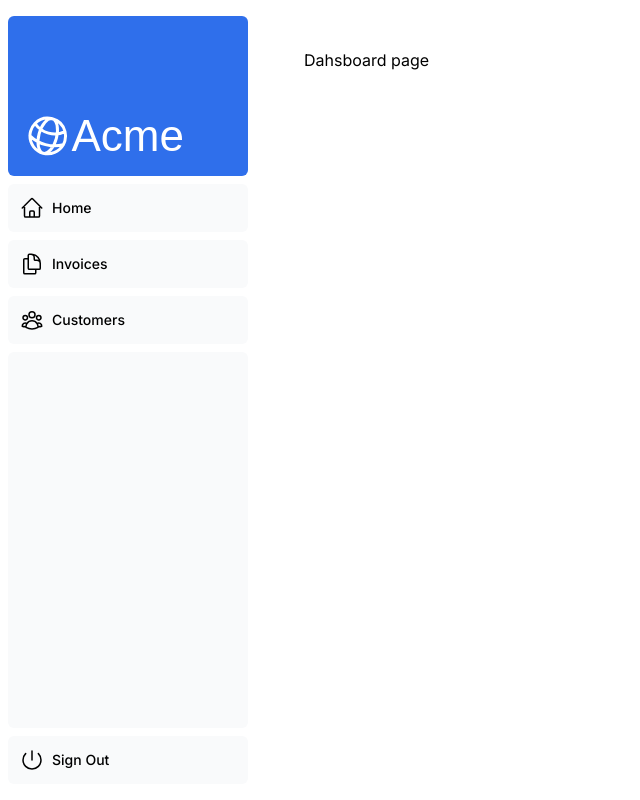
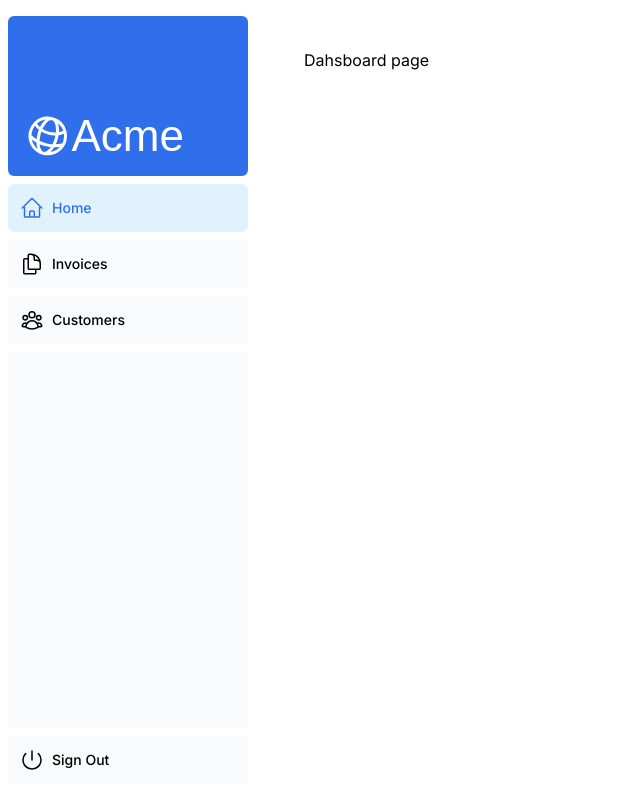
Before and after one commit to vanderw/nextjs-dashboard, a Next.js app: page /dashboard in a window 1280 px wide. Shown: the whole page, without its empty margins (0-640 px from the left). Built offline with nearby package versions, Linux system fonts and the light colour scheme; a web font is replaced by a local one.

Commit message:
5.2: added client-side navigation

```diff
--- a/app/ui/dashboard/nav-links.tsx
+++ b/app/ui/dashboard/nav-links.tsx
@@ -1,9 +1,13 @@
+'use client'
+
 import {
   UserGroupIcon,
   HomeIcon,
   DocumentDuplicateIcon,
 } from '@heroicons/react/24/outline';
 import Link from 'next/link'
+import { usePathname } from 'next/navigation';
+import clsx from 'clsx';
 
 // Map of links to display in the side navigation.
 // Depending on the size of the application, this would be stored in a database.
@@ -18,6 +22,8 @@ const links = [
 ];
 
 export default function NavLinks() {
+  const pathname = usePathname()
+
   return (
     <>
       {links.map((link) => {
@@ -26,7 +32,12 @@ export default function NavLinks() {
           <Link
             key={link.name}
             href={link.href}
-            className="flex h-[48px] grow items-center justify-center gap-2 rounded-md bg-gray-50 p-3 text-sm font-medium hover:bg-sky-100 hover:text-blue-600 md:flex-none md:justify-start md:p-2 md:px-3"
+            className={clsx(
+              'flex h-[48px] grow items-center justify-center gap-2 rounded-md bg-gray-50 p-3 text-sm font-medium hover:bg-sky-100 hover:text-blue-600 md:flex-none md:justify-start md:p-2 md:px-3',
+              {
+                'bg-sky-100 text-blue-600': pathname === link.href,
+              },
+            )}
           >
             <LinkIcon className="w-6" />
             <p className="hidden md:block">{link.name}</p>
```
